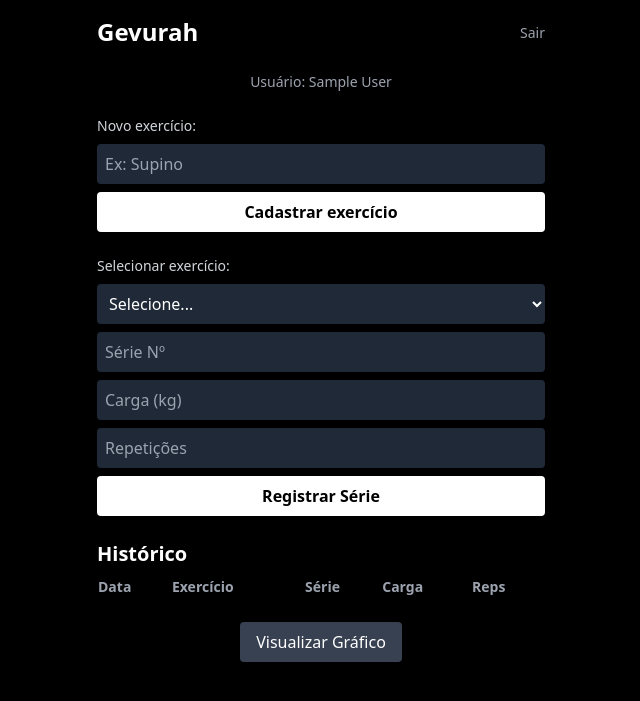
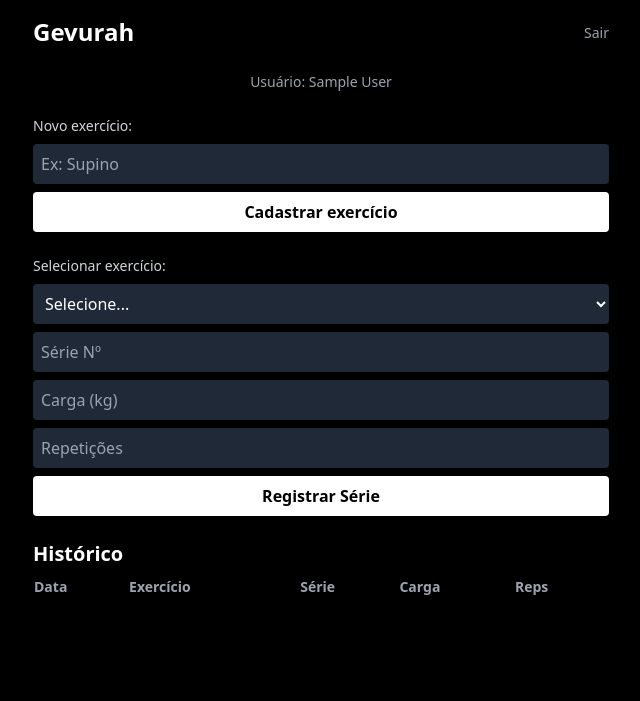
Before and after one commit to pedrocamposlive/Gevurah, a Flask app: page /index in a window 1280 px wide. Shown: the top 701 px of the page, without its empty margins (319-959 px from the left). Run offline with Flask 3, Linux system fonts and the light colour scheme; the visitor is signed in with stand-in values (Sample User, id 1); data comes from the database, SQL or seed files in the repository; lists and menus that the app fills with data are empty; some libraries are stand-ins or nearby versions.

Commit message:
Update index.html

```diff
--- a/templates/index.html
+++ b/templates/index.html
@@ -5,19 +5,10 @@
   <meta name="viewport" content="width=device-width, initial-scale=1.0" />
   <title>Gevurah - Treino</title>
   <script src="https://cdn.tailwindcss.com"></script>
-  <link rel="manifest" href="{{ url_for('static', filename='manifest.json') }}">
-  <meta name="theme-color" content="#000000" />
-  <script>
-    if ('serviceWorker' in navigator) {
-      navigator.serviceWorker.register("{{ url_for('static', filename='service-worker.js') }}");
-    }
-  </script>
 </head>
 <body class="bg-black text-white font-sans flex flex-col items-center min-h-screen p-4">
+  <div class="w-full max-w-xl space-y-6">
 
-  <div class="w-full max-w-md space-y-6">
-
-    <!-- Topo -->
     <div class="flex justify-between items-center">
       <h1 class="text-2xl font-bold">Gevurah</h1>
       <form action="/logout" method="get">
@@ -78,66 +69,6 @@
       </table>
     </div>
 
-    <!-- Gráfico -->
-    <div class="text-center mt-4">
-      <button onclick="mostrarGrafico()" class="bg-gray-700 px-4 py-2 rounded">Visualizar Gráfico</button>
-    </div>
-
-    <div id="grafico-container" class="mt-4 hidden">
-      <h2 class="text-xl font-semibold mb-2">Progresso por Exercício</h2>
-      <canvas id="graficoProgresso" height="250" class="bg-white rounded-md w-full"></canvas>
-    </div>
   </div>
-
-  <!-- Chart.js -->
-  <script src="https://cdn.jsdelivr.net/npm/chart.js"></script>
-  <script>
-    let graficoRenderizado = false;
-
-    function mostrarGrafico() {
-      const container = document.getElementById("grafico-container");
-      container.classList.remove("hidden");
-
-      if (graficoRenderizado) return;
-
-      fetch('/dados')
-        .then(res => res.json())
-        .then(data => {
-          const ctx = document.getElementById('graficoProgresso').getContext('2d');
-          const datasets = [];
-
-          for (let nome in data) {
-            datasets.push({
-              label: nome,
-              data: data[nome].cargas,
-              borderColor: '#999',
-              borderWidth: 2,
-              tension: 0.3,
-              fill: false
-            });
-          }
-
-          new Chart(ctx, {
-            type: 'line',
-            data: {
-              labels: data[Object.keys(data)[0]]?.datas || [],
-              datasets: datasets
-            },
-            options: {
-              responsive: true,
-              plugins: {
-                legend: { labels: { color: 'black' } }
-              },
-              scales: {
-                x: { ticks: { color: 'black' } },
-                y: { ticks: { color: 'black' } }
-              }
-            }
-          });
-
-          graficoRenderizado = true;
-        });
-    }
-  </script>
 </body>
 </html>
```
